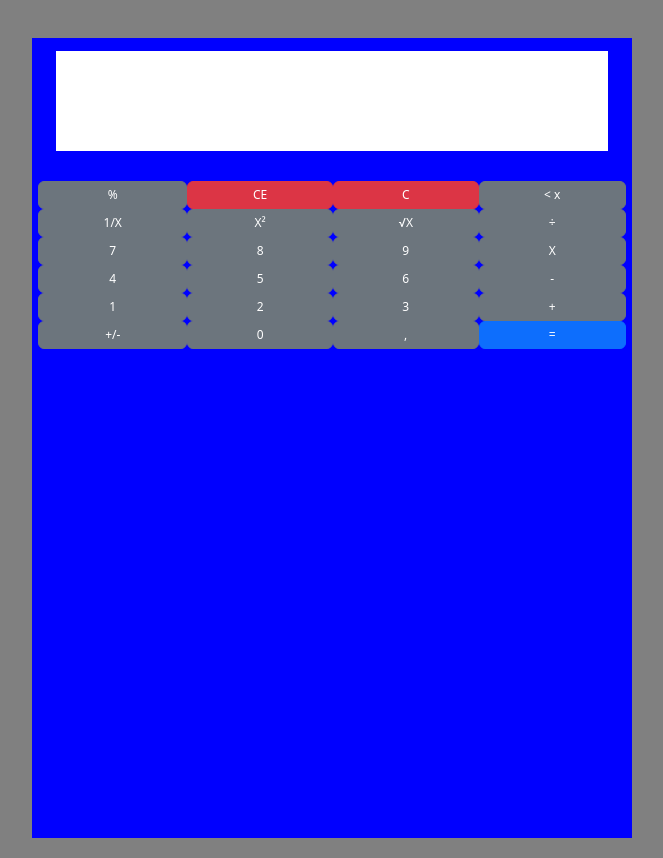
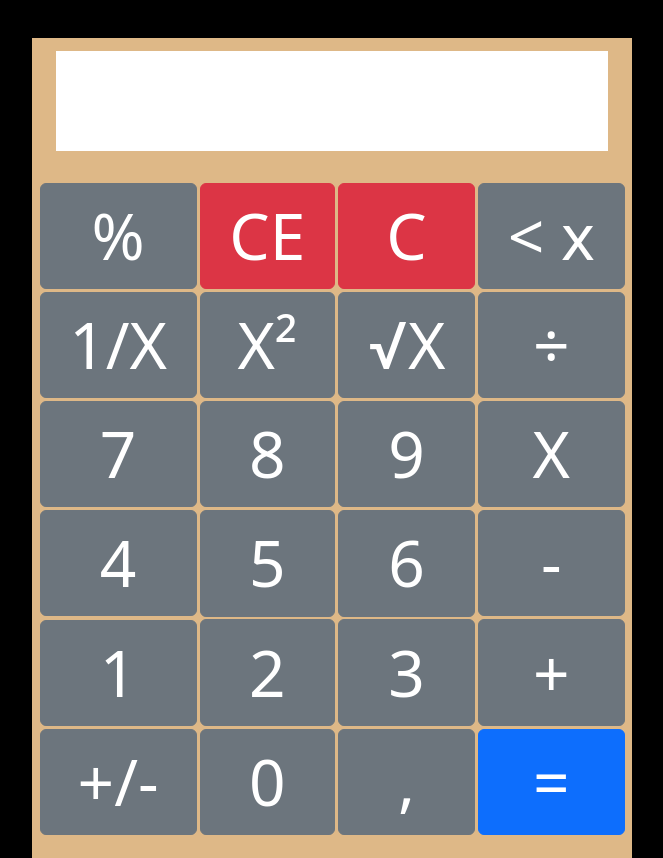
Before and after one commit to HeinrichLeandro/Calculadora, a plain HTML site: page Index.html in a window 1280 px wide. Shown: the whole page, without its empty margins (416-1079 px from the left). Drawn offline with nearby package versions, Linux system fonts and the light colour scheme.

Commit message:
cambios en la ubicacion de los botones

```diff
--- a/Estilos.css
+++ b/Estilos.css
@@ -3,9 +3,9 @@
     margin-right: 35%;
     margin-top: 3%;
     padding-top: 1%;
-    background-color: blue;
+    background-color: burlywood;
     width: 600px;
-    height: 800px;
+    height: 820px;
 }
 
 .pantalla{
@@ -29,103 +29,127 @@
 
 .porc {
     grid-area: porc;
+    margin: 1%;
 }
 
 .CE {
     grid-area: CE;
+    margin: 1%;
 }
 
 .C {
     grid-area: C;
+    margin: 1%;
 }
 
 .borrar {
     grid-area: borrar;
+    margin: 1%;
 }
 
 
 .invertir {
     grid-area: invertir;
+    margin: 1%;
 }
 
 .X2 {
     grid-area: X2;
+    margin: 1%;
 }
 
 .raiz {
     grid-area: raiz;
+    margin: 1%;
 }
 
 .divid{
     grid-area: divid;
+    margin: 1%;
 }
 
 .siete {
     grid-area: siete;
+    margin: 1%;
 }
 
 .ocho {
     grid-area: ocho;
+    margin: 1%;
 }
 
 .nueve {
     grid-area: nueve;
+    margin: 1%;
 }
 
 .X {
     grid-area: X;
+    margin: 1%;
 }
 
 .cuatro {
     grid-area: cuatro;
+    margin: 1%;
 }
 
 .cinco {
     grid-area: cinco;
+    margin: 1%;
 }
 
 .seis {
     grid-area: seis;
+    margin: 1%;
 }
 
 .menos {
     grid-area: menos;
+    margin: 1%;
 }
 
 .uno {
     grid-area: uno;
+    margin: 1%;
 }
 
 .dos {
     grid-area: dos;
+    margin: 1%;
 }
 
 .tres {
     grid-area: tres;
+    margin: 1%;
 }
 
 .mas {
     grid-area: mas;
+    margin: 1%;
 }
 
 .cambia {
     grid-area: cambia;
+    margin: 1%;
 }
 
 .cero {
     grid-area: cero;
+    margin: 1%;
 }
 
 .coma {
     grid-area: coma;
+    margin: 1%;
 }
 
 .igual {
     grid-area: igual;
+    margin: 1%;
 }
 
 
 
 body{
-    background-color: gray;
+    background-color: black;
 }
--- a/Index.html
+++ b/Index.html
@@ -13,86 +13,86 @@
 
         </div>
         <div class="botonera">
-            <button type="button" class="btn btn-secondary porc" style="--bs-btn-padding-y: .25rem; --bs-btn-padding-x: .5rem; --bs-btn-font-size: .75rem;">
+            <button type="button" class="btn btn-secondary porc" style="--bs-btn-padding-y: .25rem; --bs-btn-padding-x: .5rem; --bs-btn-font-size: 4rem;">
                 %
             </button>
-            <button type="button" class="btn btn-danger CE" style="--bs-btn-padding-y: .25rem; --bs-btn-padding-x: .5rem; --bs-btn-font-size: .75rem;">
+            <button type="button" class="btn btn-danger CE" style="--bs-btn-padding-y: .25rem; --bs-btn-padding-x: .5rem; --bs-btn-font-size: 4rem;">
                 CE
             </button>
-            <button type="button" class="btn btn-danger C" style="--bs-btn-padding-y: .25rem; --bs-btn-padding-x: .5rem; --bs-btn-font-size: .75rem;">
+            <button type="button" class="btn btn-danger C" style="--bs-btn-padding-y: .25rem; --bs-btn-padding-x: .5rem; --bs-btn-font-size: 4rem;">
                 C
             </button>
-            <button type="button" class="btn btn-secondary borrar" style="--bs-btn-padding-y: .25rem; --bs-btn-padding-x: .5rem; --bs-btn-font-size: .75rem;">
+            <button type="button" class="btn btn-secondary borrar" style="--bs-btn-padding-y: .25rem; --bs-btn-padding-x: .5rem; --bs-btn-font-size: 4rem;">
                 < x
             </button>
 
 
-            <button type="button" class="btn btn-secondary invertir" style="--bs-btn-padding-y: .25rem; --bs-btn-padding-x: .5rem; --bs-btn-font-size: .75rem;">
+            <button type="button" class="btn btn-secondary invertir" style="--bs-btn-padding-y: .25rem; --bs-btn-padding-x: .5rem; --bs-btn-font-size: 4rem;">
                 1/X
             </button>
-            <button type="button" class="btn btn-secondary X2" style="--bs-btn-padding-y: .25rem; --bs-btn-padding-x: .5rem; --bs-btn-font-size: .75rem;">
+            <button type="button" class="btn btn-secondary X2" style="--bs-btn-padding-y: .25rem; --bs-btn-padding-x: .5rem; --bs-btn-font-size: 4rem;">
                 X²
             </button>
-            <button type="button" class="btn btn-secondary raiz" style="--bs-btn-padding-y: .25rem; --bs-btn-padding-x: .5rem; --bs-btn-font-size: .75rem;">
+            <button type="button" class="btn btn-secondary raiz" style="--bs-btn-padding-y: .25rem; --bs-btn-padding-x: .5rem; --bs-btn-font-size: 4rem;">
                 √X
             </button>
-            <button type="button" class="btn btn-secondary divid" style="--bs-btn-padding-y: .25rem; --bs-btn-padding-x: .5rem; --bs-btn-font-size: .75rem;">
+            <button type="button" class="btn btn-secondary divid" style="--bs-btn-padding-y: .25rem; --bs-btn-padding-x: .5rem; --bs-btn-font-size: 4rem;">
                 ÷
             </button>
 
 
-            <button type="button" class="btn btn-secondary siete" style="--bs-btn-padding-y: .25rem; --bs-btn-padding-x: .5rem; --bs-btn-font-size: .75rem;">
+            <button type="button" class="btn btn-secondary siete" style="--bs-btn-padding-y: .25rem; --bs-btn-padding-x: .5rem; --bs-btn-font-size: 4rem;">
                 7
             </button>
-            <button type="button" class="btn btn-secondary ocho" style="--bs-btn-padding-y: .25rem; --bs-btn-padding-x: .5rem; --bs-btn-font-size: .75rem;">
+            <button type="button" class="btn btn-secondary ocho" style="--bs-btn-padding-y: .25rem; --bs-btn-padding-x: .5rem; --bs-btn-font-size: 4rem;">
                 8
             </button>
-            <button type="button" class="btn btn-secondary nueve" style="--bs-btn-padding-y: .25rem; --bs-btn-padding-x: .5rem; --bs-btn-font-size: .75rem;">
+            <button type="button" class="btn btn-secondary nueve" style="--bs-btn-padding-y: .25rem; --bs-btn-padding-x: .5rem; --bs-btn-font-size: 4rem;">
                 9
             </button>
-            <button type="button" class="btn btn-secondary X" style="--bs-btn-padding-y: .25rem; --bs-btn-padding-x: .5rem; --bs-btn-font-size: .75rem;">
+            <button type="button" class="btn btn-secondary X" style="--bs-btn-padding-y: .25rem; --bs-btn-padding-x: .5rem; --bs-btn-font-size: 4rem;">
                 X
             </button>
 
 
-            <button type="button" class="btn btn-secondary cuatro" style="--bs-btn-padding-y: .25rem; --bs-btn-padding-x: .5rem; --bs-btn-font-size: .75rem;">
+            <button type="button" class="btn btn-secondary cuatro" style="--bs-btn-padding-y: .25rem; --bs-btn-padding-x: .5rem; --bs-btn-font-size: 4rem;">
                 4
             </button>
-            <button type="button" class="btn btn-secondary cinco" style="--bs-btn-padding-y: .25rem; --bs-btn-padding-x: .5rem; --bs-btn-font-size: .75rem;">
+            <button type="button" class="btn btn-secondary cinco" style="--bs-btn-padding-y: .25rem; --bs-btn-padding-x: .5rem; --bs-btn-font-size: 4rem;">
                 5
             </button>
-            <button type="button" class="btn btn-secondary seis" style="--bs-btn-padding-y: .25rem; --bs-btn-padding-x: .5rem; --bs-btn-font-size: .75rem;">
+            <button type="button" class="btn btn-secondary seis" style="--bs-btn-padding-y: .25rem; --bs-btn-padding-x: .5rem; --bs-btn-font-size: 4rem;">
                 6
             </button>
-            <button type="button" class="btn btn-secondary menos" style="--bs-btn-padding-y: .25rem; --bs-btn-padding-x: .5rem; --bs-btn-font-size: .75rem;">
+            <button type="button" class="btn btn-secondary menos" style="--bs-btn-padding-y: .25rem; --bs-btn-padding-x: .5rem; --bs-btn-font-size: 4rem;">
                 -
             </button>
 
 
-            <button type="button" class="btn btn-secondary uno" style="--bs-btn-padding-y: .25rem; --bs-btn-padding-x: .5rem; --bs-btn-font-size: .75rem;">
+            <button type="button" class="btn btn-secondary uno" style="--bs-btn-padding-y: .25rem; --bs-btn-padding-x: .5rem; --bs-btn-font-size: 4rem;">
                 1
             </button>
-            <button type="button" class="btn btn-secondary dos" style="--bs-btn-padding-y: .25rem; --bs-btn-padding-x: .5rem; --bs-btn-font-size: .75rem;">
+            <button type="button" class="btn btn-secondary dos" style="--bs-btn-padding-y: .25rem; --bs-btn-padding-x: .5rem; --bs-btn-font-size: 4rem;">
                 2
             </button>
-            <button type="button" class="btn btn-secondary tres" style="--bs-btn-padding-y: .25rem; --bs-btn-padding-x: .5rem; --bs-btn-font-size: .75rem;">
+            <button type="button" class="btn btn-secondary tres" style="--bs-btn-padding-y: .25rem; --bs-btn-padding-x: .5rem; --bs-btn-font-size: 4rem;">
                 3
             </button>
-            <button type="button" class="btn btn-secondary mas" style="--bs-btn-padding-y: .25rem; --bs-btn-padding-x: .5rem; --bs-btn-font-size: .75rem;">
+            <button type="button" class="btn btn-secondary mas" style="--bs-btn-padding-y: .25rem; --bs-btn-padding-x: .5rem; --bs-btn-font-size: 4rem;">
                 +
             </button>
 
 
-            <button type="button" class="btn btn-secondary cambia" style="--bs-btn-padding-y: .25rem; --bs-btn-padding-x: .5rem; --bs-btn-font-size: .75rem;">
+            <button type="button" class="btn btn-secondary cambia" style="--bs-btn-padding-y: .25rem; --bs-btn-padding-x: .5rem; --bs-btn-font-size: 4rem;">
                 +/-
             </button>
-            <button type="button" class="btn btn-secondary cero" style="--bs-btn-padding-y: .25rem; --bs-btn-padding-x: .5rem; --bs-btn-font-size: .75rem;">
+            <button type="button" class="btn btn-secondary cero" style="--bs-btn-padding-y: .25rem; --bs-btn-padding-x: .5rem; --bs-btn-font-size: 4rem;">
                 0
             </button>
-            <button type="button" class="btn btn-secondary coma" style="--bs-btn-padding-y: .25rem; --bs-btn-padding-x: .5rem; --bs-btn-font-size: .75rem;">
+            <button type="button" class="btn btn-secondary coma" style="--bs-btn-padding-y: .25rem; --bs-btn-padding-x: .5rem; --bs-btn-font-size: 4rem;">
                 ,
             </button>
-            <button type="button" class="btn btn-primary igual" style="--bs-btn-padding-y: .25rem; --bs-btn-padding-x: .5rem; --bs-btn-font-size: .75rem;">
+            <button type="button" class="btn btn-primary igual" style="--bs-btn-padding-y: .25rem; --bs-btn-padding-x: .5rem; --bs-btn-font-size: 4rem;">
                 =
             </button>
 
```
